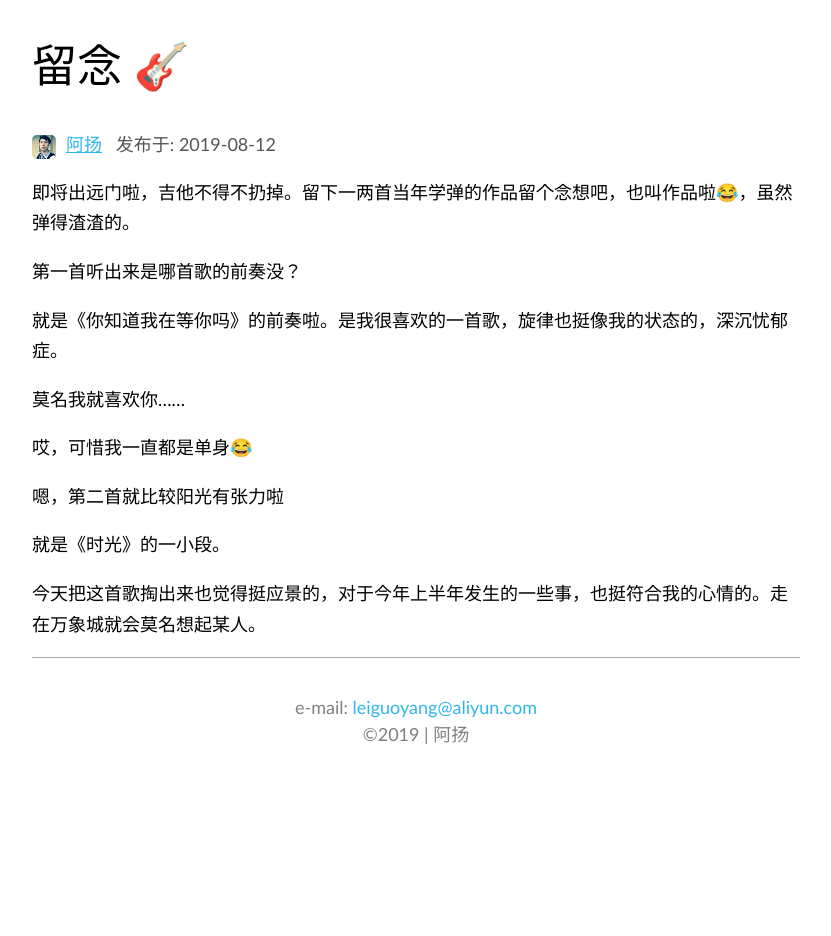
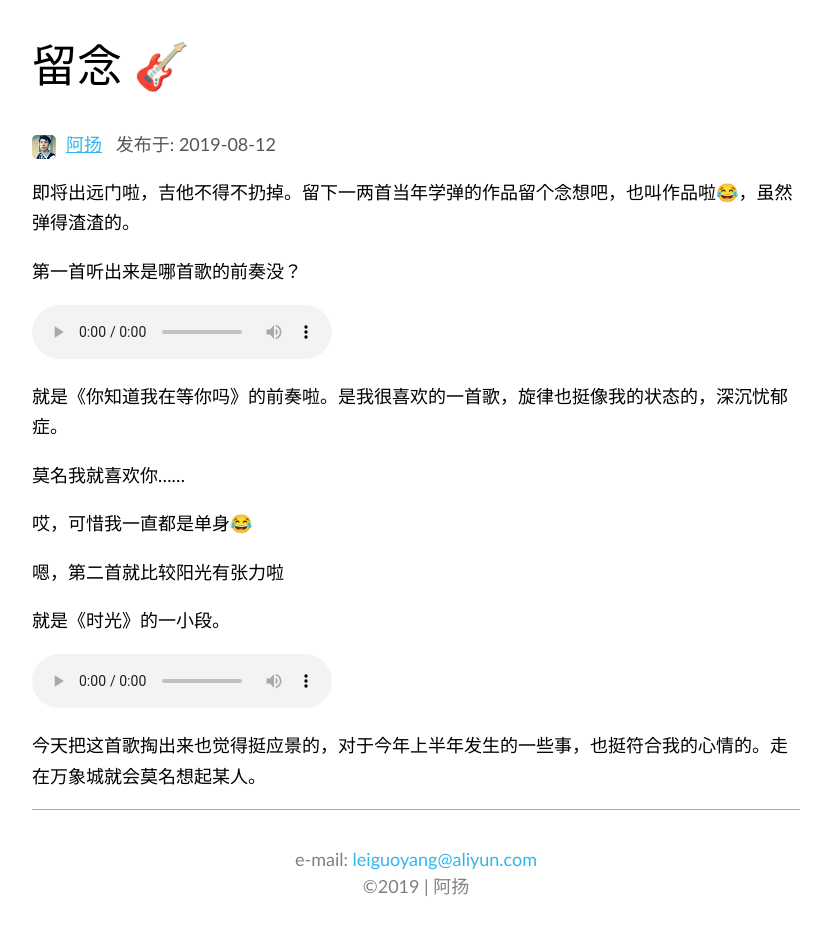
Before and after one commit to leiguoyang/leiguoyang.github.io, a Jekyll site: the page built from _posts/2019-08-12-留念.md, in a window 1280 px wide. Shown: the whole page, without its empty margins (224-1055 px from the left). Built offline with Jekyll 4.4.1, drawn with Linux system fonts in a browser that asks for light colours; before the commit the page ends 900 px from its top, so only the background shows below that.

Commit message:
Update 2019-08-12-留念.md

```diff
--- a/_posts/2019-08-12-留念.md
+++ b/_posts/2019-08-12-留念.md
@@ -8,7 +8,7 @@ title: 留念 🎸
 
 第一首听出来是哪首歌的前奏没？
 
-<audio src="/images/你知道我在等你吗前奏_0812.m4a"></audio>
+<audio src="/images/你知道我在等你吗前奏_0812.m4a" controls></audio>
 
 就是《你知道我在等你吗》的前奏啦。是我很喜欢的一首歌，旋律也挺像我的状态的，深沉忧郁症。
 
@@ -20,6 +20,6 @@ title: 留念 🎸
 
 就是《时光》的一小段。
 
-<audio src="/images/时光_0812.m4a"></audio>
+<audio src="/images/时光_0812.m4a" controls></audio>
 
 今天把这首歌掏出来也觉得挺应景的，对于今年上半年发生的一些事，也挺符合我的心情的。走在万象城就会莫名想起某人。
```
